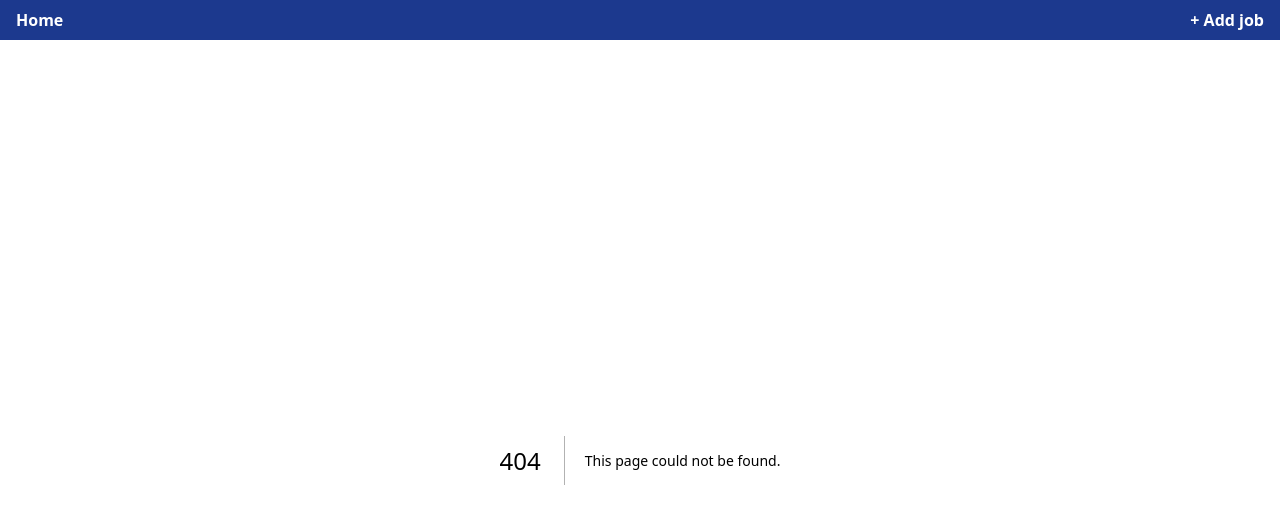
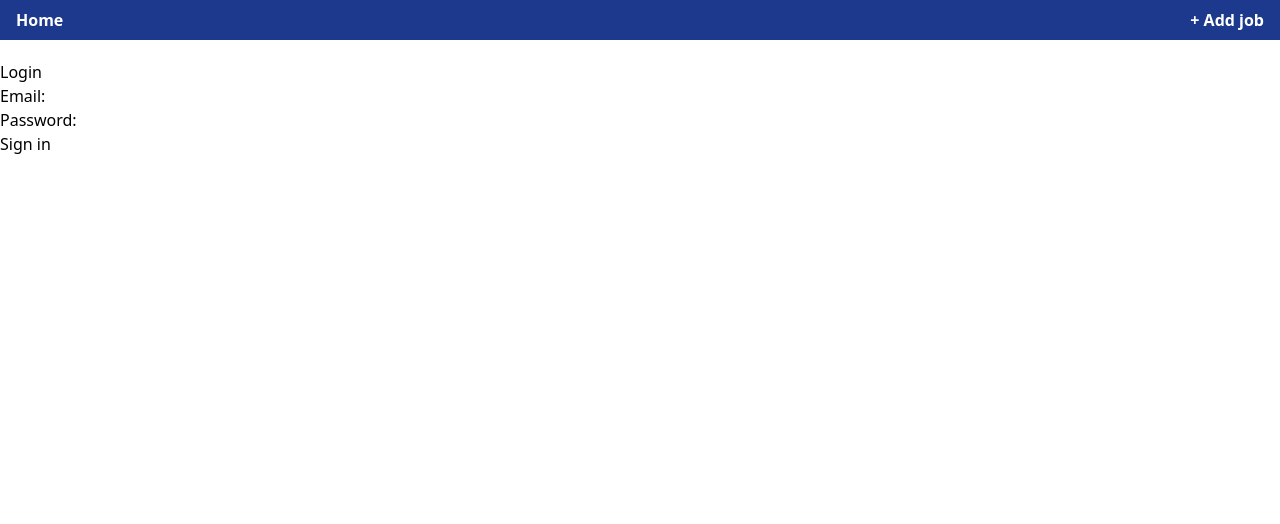
Before and after one commit to moinsayed7/Job_tracker, a Next.js app: page /login in a window 1280 px wide. Before the commit this address had no page. Shown: the top 524 px of the page. Built offline with nearby package versions, Linux system fonts and the light colour scheme.

Commit message:
Add login page, NextAuth credentials flow working

```diff
--- /dev/null
+++ b/src/app/login/page.tsx
@@ -0,0 +1,60 @@
+"use client"
+import { useState } from "react";
+import { signIn } from "next-auth/react";
+
+export default function LoginPage() {
+  const [email, setEmail] = useState("");
+  const [password, setPassword] = useState("");
+  const [error, setError] = useState<string | null>(null);
+  const [isLoading, setIsLoading] = useState(false);
+
+  return (
+    <div>
+      <h1>Login</h1>
+      <div>
+        <label htmlFor="email">Email:</label>
+        <input
+          id="email"
+          type="email"
+          value={email}
+          onChange={(e) => setEmail(e.target.value)}
+        />
+      </div>
+      <div>
+        <label htmlFor="password">Password:</label>
+        <input
+          id="password"
+          type="password"
+          value={password}
+          onChange={(e) => setPassword(e.target.value)}
+        />
+      </div>
+      {error && <p style={{ color: "red" }}>{error}</p>}
+      <button
+        disabled={isLoading}
+        onClick={async () => {
+          if (email.trim() === "" || password.trim() === "") {
+            setError("Please fill in all fields");
+            return;
+          }
+          setIsLoading(true);
+          setError(null);
+          const result = await signIn("credentials", {
+            email,
+            password,
+            redirect: false,
+          });
+
+          if (result?.error) {
+            setError("Invalid email or password");
+          } else {
+            window.location.href = "/";
+          }
+          setIsLoading(false);
+        }}
+      >
+        {isLoading ? "Signing in..." : "Sign in"}
+      </button>
+    </div>
+  );
+}
```
